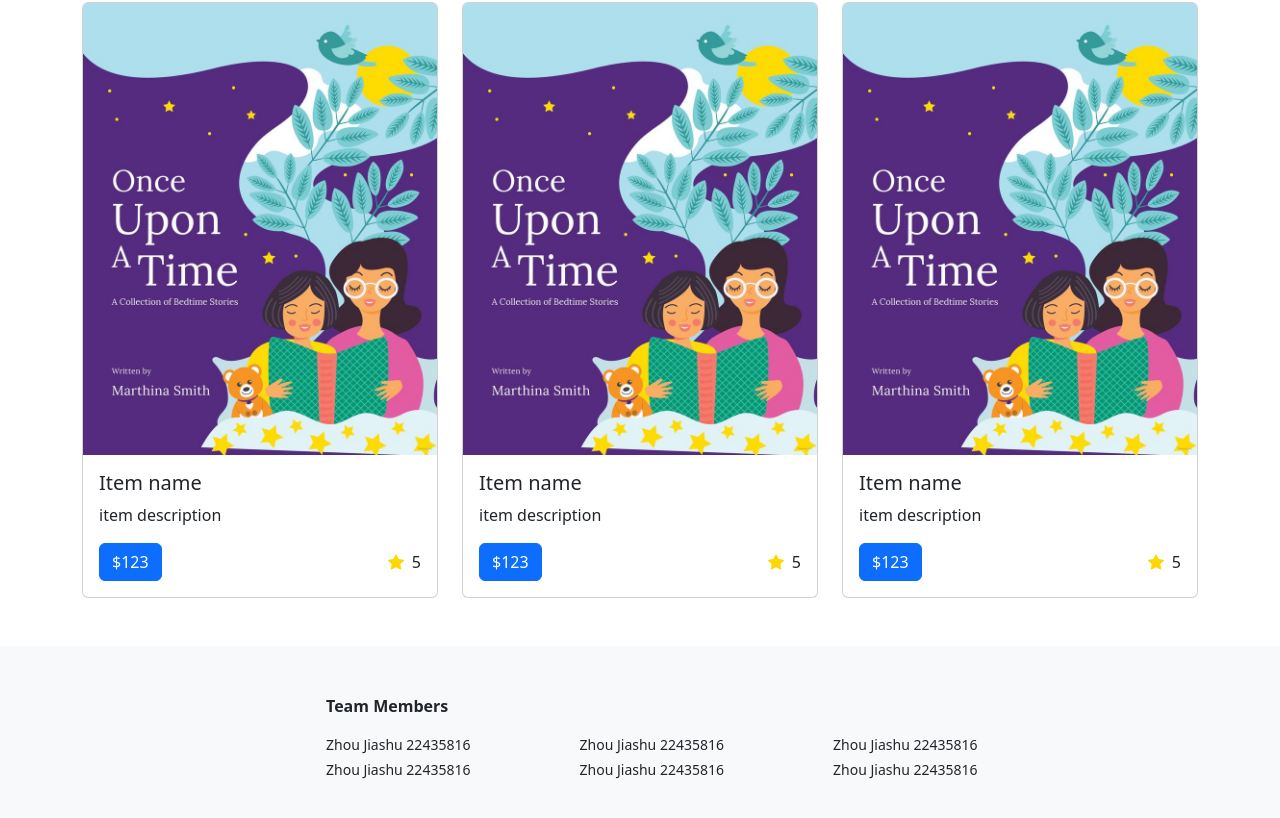
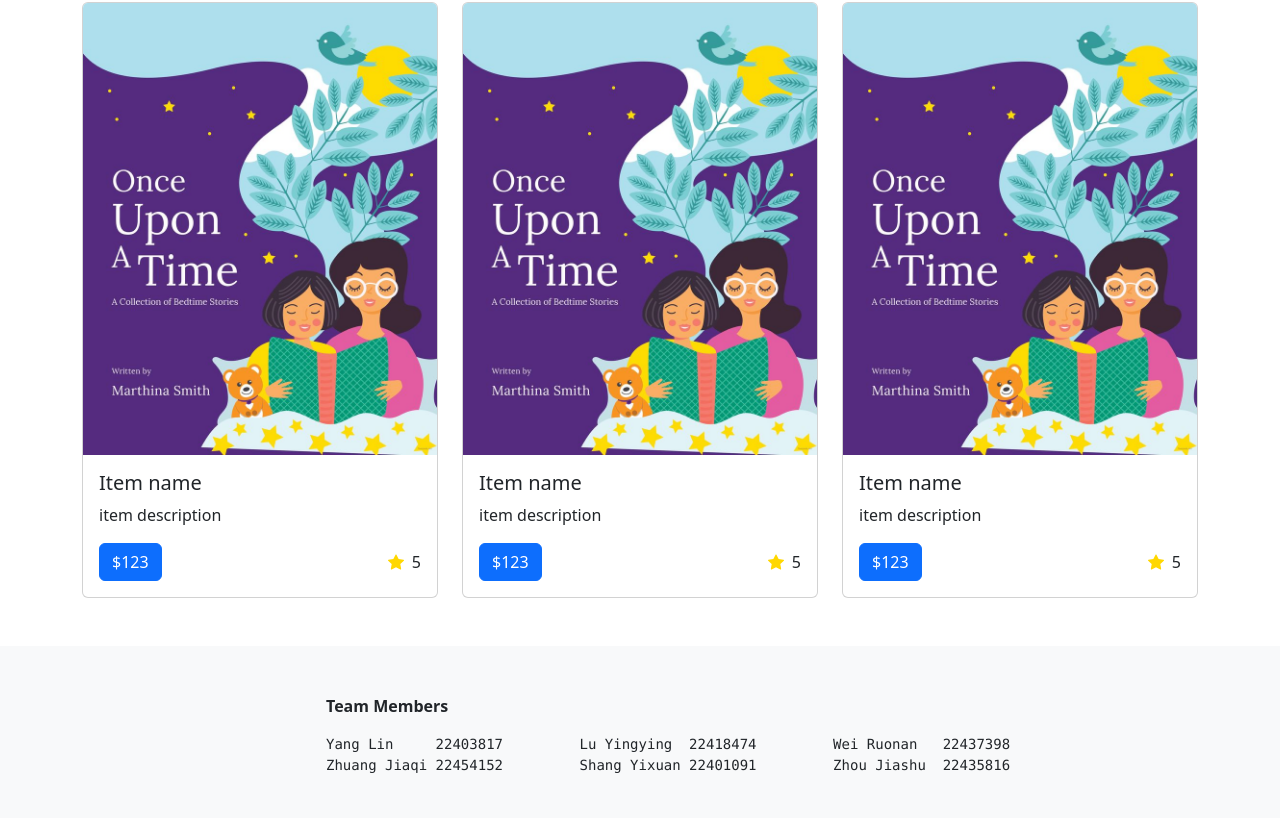
Before and after one commit to zhoujs14/comp7780_Assignment1, a plain HTML site: page comp7780_product.html in a window 1280 px wide. Shown: the part 383-1201 px from the top of the page. Drawn offline with nearby package versions, Linux system fonts and the light colour scheme.

Commit message:
member names

```diff
--- a/comp7780_product.html
+++ b/comp7780_product.html
@@ -120,16 +120,14 @@
       <div class="col-3"></div>
       <div class="col-7">
         <p><strong>Team Members</strong></p>
-        <div class="member row mb-1">
-          <div class="col-4">Zhou Jiashu 22435816</div>
-          <div class="col-4">Zhou Jiashu 22435816</div>
-          <div class="col-4">Zhou Jiashu 22435816</div>
-        </div>
-        <div class="member row">
-          <div class="col-4">Zhou Jiashu 22435816</div>
-          <div class="col-4">Zhou Jiashu 22435816</div>
-          <div class="col-4">Zhou Jiashu 22435816</div>
-        </div>
+        <pre class="member row mb-1">
+          <div class="col-12 col-md-6 col-lg-4">Yang Lin     22403817</div>
+          <div class="col-12 col-md-6 col-lg-4">Lu Yingying  22418474</div>
+          <div class="col-12 col-md-6 col-lg-4">Wei Ruonan   22437398</div>
+          <div class="col-12 col-md-6 col-lg-4">Zhuang Jiaqi 22454152</div>
+          <div class="col-12 col-md-6 col-lg-4">Shang Yixuan 22401091</div>
+          <div class="col-12 col-md-6 col-lg-4">Zhou Jiashu  22435816</div>
+        </pre>
       </div>
       <div class="col-2"></div>
     </div>
```
Also changed, not shown: comp7780_home.html (+8 -8 lines).
